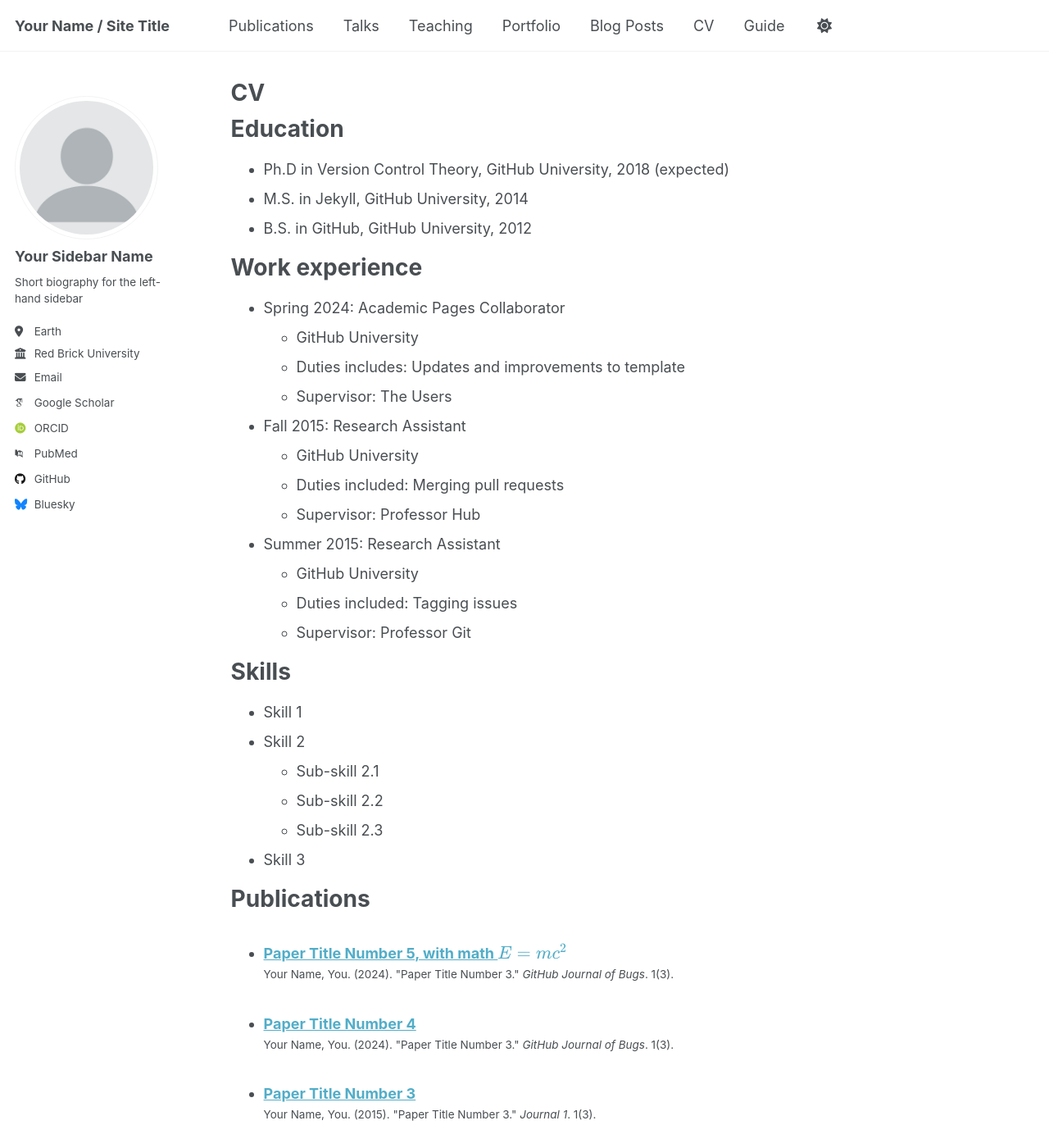
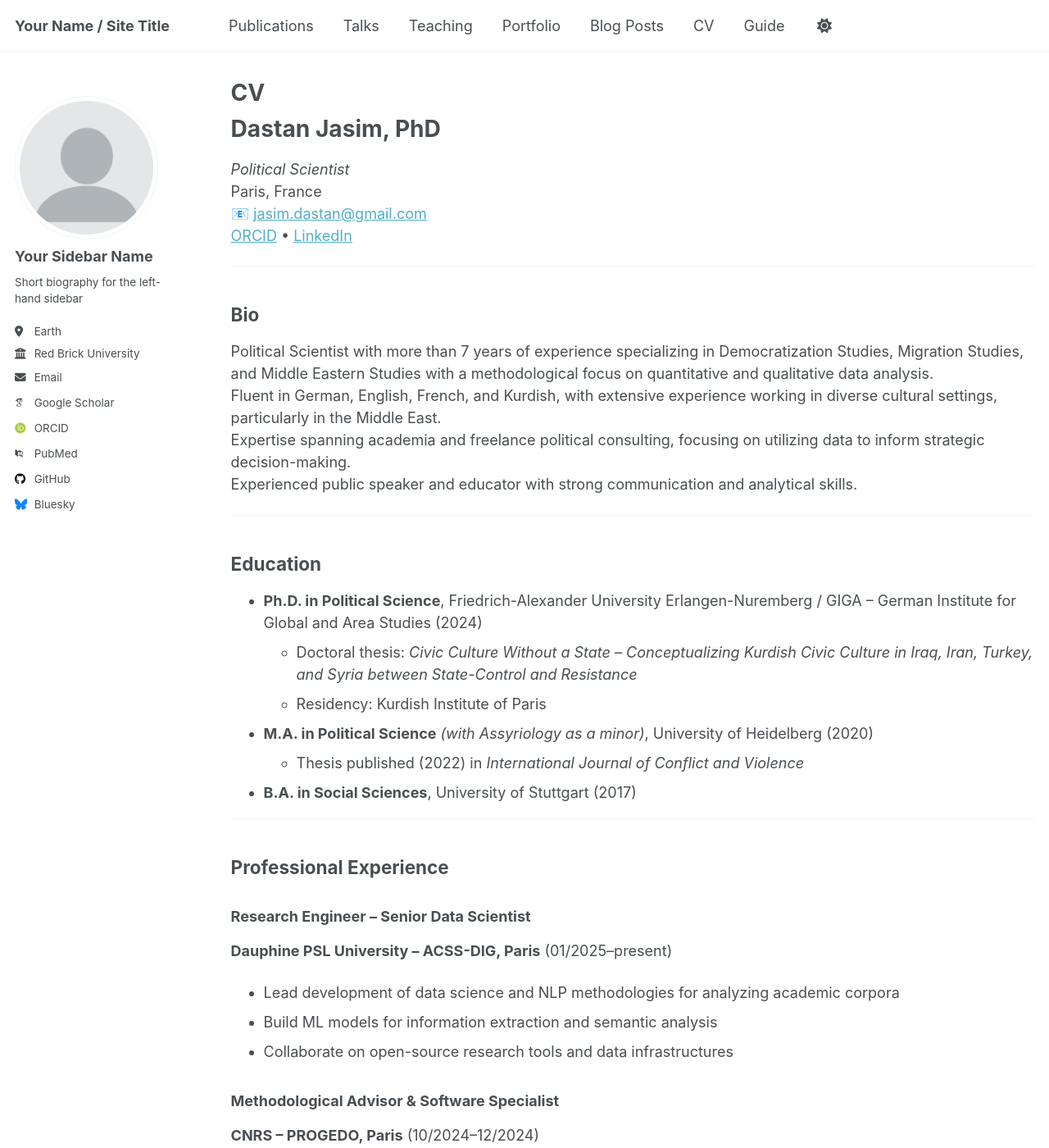
Before and after one commit to dastan-jasim/dastan-jasim.github.io, a Jekyll site: the page built from _pages/cv.md, in a window 1280 px wide and 1400 px high. Shown: the whole window at 82% size. Built offline with Jekyll 4.4.1, drawn with Linux system fonts in a browser that asks for light colours; some web fonts are replaced; a script that is not in the unit is left out; some of the changed text lies outside the part shown.

Commit message:
Update cv.md

```diff
--- a/_pages/cv.md
+++ b/_pages/cv.md
@@ -9,56 +9,164 @@ redirect_from:
 
 {% include base_path %}
 
-Education
-======
-* Ph.D in Version Control Theory, GitHub University, 2018 (expected)
-* M.S. in Jekyll, GitHub University, 2014
-* B.S. in GitHub, GitHub University, 2012
+# Dastan Jasim, PhD
+*Political Scientist*
+Paris, France
+📧 [jasim.dastan@gmail.com](mailto:jasim.dastan@gmail.com)
+[ORCID](https://orcid.org/0000-0002-4158-276X) • [LinkedIn](https://www.linkedin.com/in/dastan-jasim-50a598263/)
 
-Work experience
-======
-* Spring 2024: Academic Pages Collaborator
-  * GitHub University
-  * Duties includes: Updates and improvements to template
-  * Supervisor: The Users
+---
 
-* Fall 2015: Research Assistant
-  * GitHub University
-  * Duties included: Merging pull requests
-  * Supervisor: Professor Hub
+## Bio
 
-* Summer 2015: Research Assistant
-  * GitHub University
-  * Duties included: Tagging issues
-  * Supervisor: Professor Git
+Political Scientist with more than 7 years of experience specializing in Democratization Studies, Migration Studies, and Middle Eastern Studies with a methodological focus on quantitative and qualitative data analysis.
+Fluent in German, English, French, and Kurdish, with extensive experience working in diverse cultural settings, particularly in the Middle East.
+Expertise spanning academia and freelance political consulting, focusing on utilizing data to inform strategic decision-making.
+Experienced public speaker and educator with strong communication and analytical skills.
 
-Skills
-======
-* Skill 1
-* Skill 2
-  * Sub-skill 2.1
-  * Sub-skill 2.2
-  * Sub-skill 2.3
-* Skill 3
+---
 
-Publications
-======
-  <ul>{% for post in site.publications reversed %}
-    {% include archive-single-cv.html %}
-  {% endfor %}</ul>
+## Education
 
-Talks
-======
-  <ul>{% for post in site.talks reversed %}
-    {% include archive-single-talk-cv.html  %}
-  {% endfor %}</ul>
+* **Ph.D. in Political Science**, Friedrich-Alexander University Erlangen-Nuremberg / GIGA – German Institute for Global and Area Studies (2024)
+  * Doctoral thesis: *Civic Culture Without a State – Conceptualizing Kurdish Civic Culture in Iraq, Iran, Turkey, and Syria between State-Control and Resistance*
+  * Residency: Kurdish Institute of Paris
 
-Teaching
-======
-  <ul>{% for post in site.teaching reversed %}
-    {% include archive-single-cv.html %}
-  {% endfor %}</ul>
+* **M.A. in Political Science** *(with Assyriology as a minor)*, University of Heidelberg (2020)
+  * Thesis published (2022) in *International Journal of Conflict and Violence*
 
-Service and leadership
-======
-* Currently signed in to 43 different slack teams
+* **B.A. in Social Sciences**, University of Stuttgart (2017)
+
+---
+
+## Professional Experience
+
+### Research Engineer – Senior Data Scientist
+**Dauphine PSL University – ACSS-DIG, Paris** (01/2025–present)
+- Lead development of data science and NLP methodologies for analyzing academic corpora
+- Build ML models for information extraction and semantic analysis
+- Collaborate on open-source research tools and data infrastructures
+
+### Methodological Advisor & Software Specialist
+**CNRS – PROGEDO, Paris** (10/2024–12/2024)
+- Provided methodological and technical guidance on digital tools for social science data
+- Designed software scripts and ensured operational system integrity
+
+### Research Fellow
+**German Institute for Global and Area Studies (GIGA), Hamburg** (10/2020–03/2024)
+- Conducted PhD research and third-party projects
+- Consulted political institutions and media
+- Delivered university-level and public teaching
+
+### Doctoral Fieldwork (Visiting Scholar)
+**Center for Gender and Development Studies, American University of Iraq – Sulaimani** (01–05/2022)
+- Conducted large-scale survey and interviews in Iraq
+- Developed multilingual survey instrument (Arabic, Kurmanji, Sorani)
+
+### Research Assistant
+**Heidelberg Institute for International Conflict Research (HIIK)** (2017–2021)
+- Contributed to the *Conflict Barometer* (Middle East and Maghreb sections)
+- Data collection and descriptive analysis on conflict indicators
+
+### Research Assistant
+**Social Inquiry (NGO), Erbil, Iraq** (04–06/2019)
+- Analyzed datasets on social cohesion and conflict
+- Conducted post-conflict research and visualizations in R
+
+### Student Assistant (GESIS – Leibniz Institute for the Social Sciences, Mannheim)** (2017–2019)
+- Data harmonization and visualization (STATA, R)
+- Meta-analysis research and bibliographic management
+
+---
+
+## Freelance Projects
+
+* **Freelance Researcher**, Austrian Federal Office for Immigration and Asylum (2022–2023)
+  - Authored country reports on Syria, Iraq, and Turkey
+
+* **Consultant**, The Carter Center (2022)
+  - Analyzed decentralization and constitutional drafts for Northeast Syria
+
+* **Member & Paper Presenter**, *Decolonizing Kurdish Studies Initiative* – Brown University & Yale University (since 2021)
+  - Contributed to workshops and publications
+
+* **Researcher**, *Anti-Kurdish Discrimination in Berlin Schools Project* (2020)
+  - Designed survey and co-led analysis and dissemination
+
+---
+
+## Skills
+
+* **Scientific:** Academic writing, policy papers, data management, qualitative & quantitative research
+* **Transversal:** Project management, coordination, teamwork, problem-solving
+* **IT:** R (advanced), Python (advanced), STATA (intermediate), SPSS (basic), MS Office, LaTeX
+* **Languages:**
+  - German (Native)
+  - English (Fluent, C1)
+  - French (Fluent, C1)
+  - Kurdish Sorani (Fluent spoken)
+  - Kurdish Kurmanji (Advanced spoken)
+
+---
+
+## Selected Talks & Panels
+
+* *“Tension between Anti-Semitism and Racism”*, Anne Frank Educational Centre (2024)
+* *“The Ongoing Genocide”*, De Balie – Amsterdam (2024)
+* *“Afrin: Trapped Between Empires”*, De Balie – Amsterdam (2023)
+* *“USCIRF Hearing on Freedom of Religion or Belief in Syria”*, Washington, DC (2022)
+* *“Urban Governance, Social Inclusion and Fragility in MENA”*, World Bank/UNDP (2022)
+
+---
+
+## Conferences & Workshops
+
+* **Kurdish Studies Conference**, LSE (2025, 2023)
+* **MESA Conference**, Denver (2022)
+* **ECPR General Conference**, Innsbruck & Hamburg (2018–2021)
+* **Diaspora and Indigeneity Workshop**, Heidelberg (2023)
+
+---
+
+## Reviewer for Journals
+
+* *Studies in Ethnicity and Nationalism*
+* *British Journal of Middle Eastern Studies*
+
+---
+
+## Publications
+
+<ul>
+{% for post in site.publications reversed %}
+  {% include archive-single-cv.html %}
+{% endfor %}
+</ul>
+
+---
+
+## Book Chapters
+
+- Jasim, D. (2025). *Democratisation through Kurdish Decentralisation?* In *Governance of Resistance in North and East Syria*, Bloomsbury IB Tauris.
+- Jasim, D. (2023). *Kurdistan-Iraq and EU*. In *Between Diplomacy and Non-Diplomacy*, Palgrave MacMillan.
+- Jasim, D. (2021). *Kurdish Youth and Civic Culture*. In *Youth Identity, Politics and Change in Contemporary Kurdistan*, Transnational Press.
+
+---
+
+## Policy Papers
+
+- [“How the Kurds Make the Case for Democratization”](https://www.iemed.org/publication/how-the-kurds-make-the-case-for-democratization/) – *Quaderns de la Mediterrània* (2024)
+- [“Syria: The Border Situation Between Turkey, Syria, and Iraq”](https://www.ecoi.net/en/file/local/2098696/2023-10-17_COI_CMS_Research+Papers+Syria_The_border_situation_between_Turkey_Syria_and_Iraq_Version_1-8cff.pdf) – Austrian Federal Office for Immigration and Asylum (2023)
+- [“Iran Protests: Reform, Revolution, or Status Quo?”](https://agsiw.org/iran-protests-reform-revolution-or-status-quo/) – AGSIW (2022)
+- [“Beyond the Elite: Taking Protest and Public Opinion Seriously in the Kurdistan Region”](https://www.mei.edu/publications/beyond-elite-taking-protest-and-public-opinion-seriously-kurdistan-region) – Middle East Institute (2021)
+- [“Biden’s Challenge: Kurdish Autonomy and Turkish Expansionism”](https://www.giga-hamburg.de/en/publications/23480846-biden-challenge-kurdish-autonomy-turkish-expansionism/) – *GIGA Focus Nahost* (2021)
+
+---
+
+## Book Reviews
+
+- Jasim, D. (2024). *Review of “The Kurds in Erdogan’s New Turkey: Domestic and International Implications”*, *Kurdish Studies Journal*, 2(1), 112–115.
+
+---
+
+_Last updated: {{ site.time | date: "%B %Y" }}_
```
